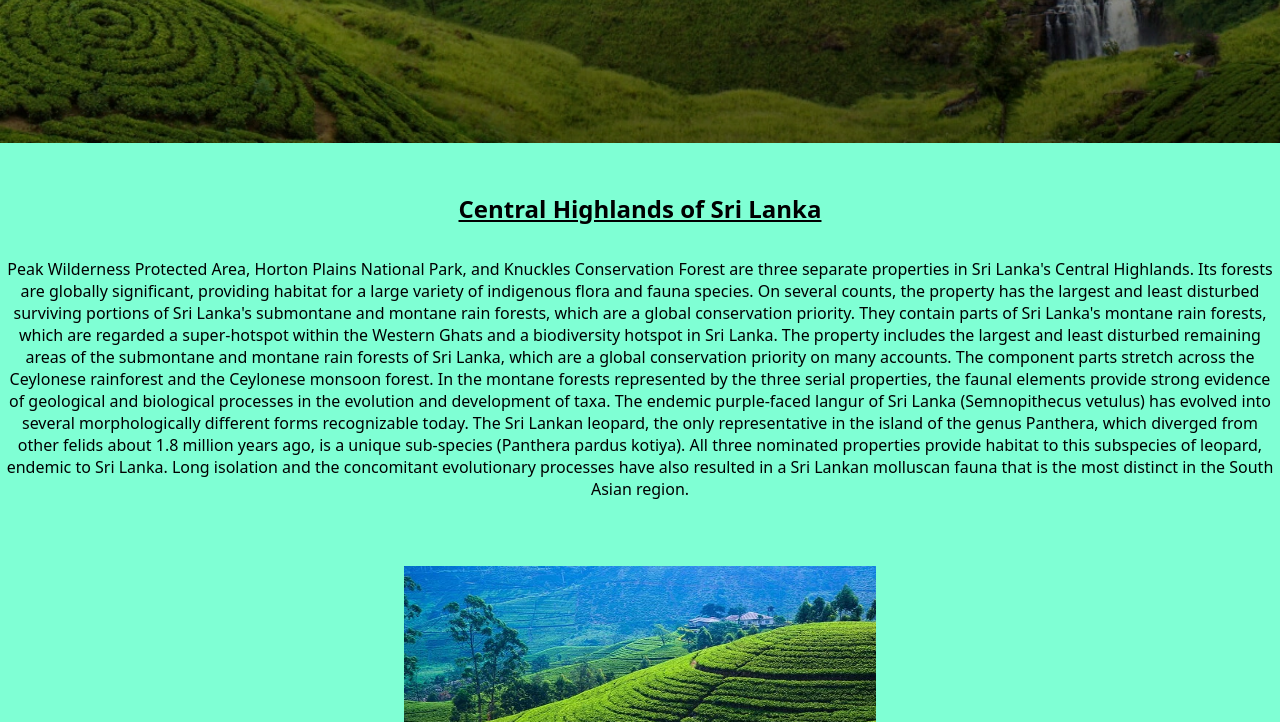
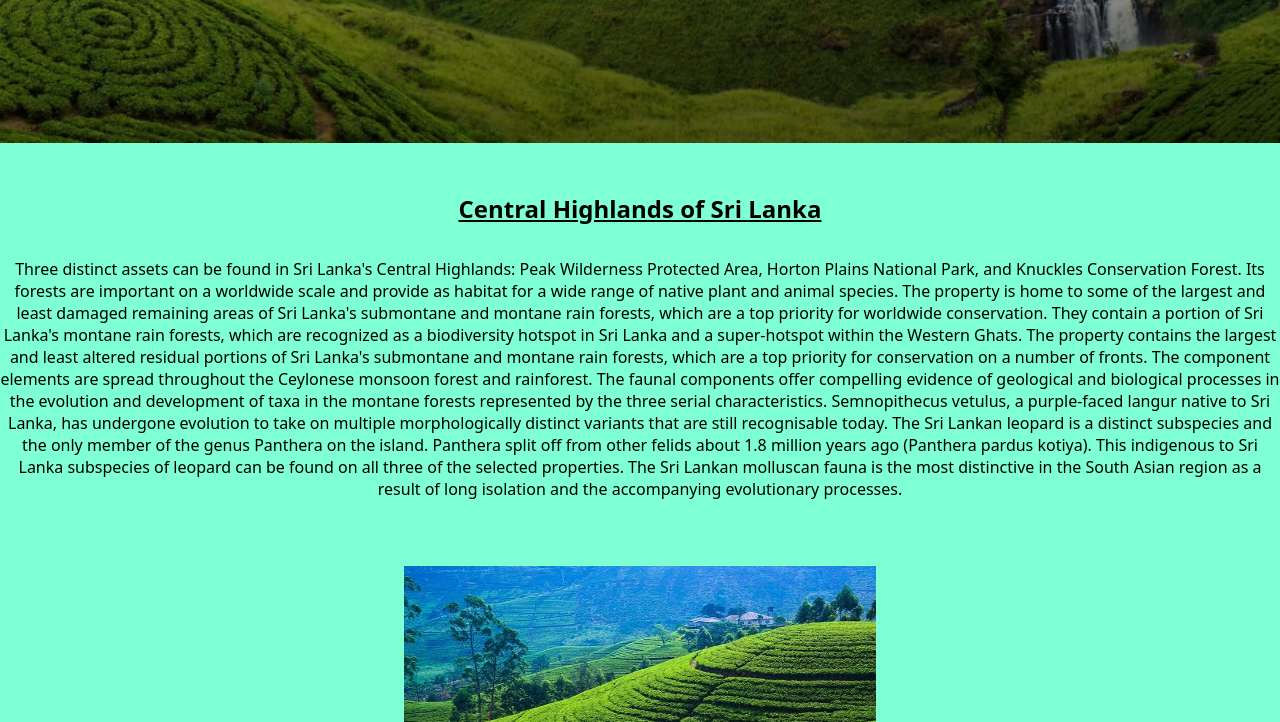
Before and after one commit to rajin4463/WDOS_Tourist_attraction, a plain HTML site: page heritage2.html in a window 1280 px wide. Shown: the part 605-1327 px from the top of the page. Drawn offline with Linux system fonts and the light colour scheme.

Commit message:
Add files via upload

```diff
--- a/heritage2.html
+++ b/heritage2.html
@@ -40,9 +40,10 @@
             <h2 align="center"><u>Central Highlands of Sri Lanka</u><br><br></h2>
         </section>
         <section>
-                <p align="center">Peak Wilderness Protected Area, Horton Plains National Park, and Knuckles Conservation Forest are three separate properties in Sri Lanka's Central Highlands. Its forests are globally significant, providing habitat for a large variety of indigenous flora and fauna species. On several counts, the property has the largest and least disturbed surviving portions of Sri Lanka's submontane and montane rain forests, which are a global conservation priority. They contain parts of Sri Lanka's montane rain forests, which are regarded a super-hotspot within the Western Ghats and a biodiversity hotspot in Sri Lanka.
-
-                The property includes the largest and least disturbed remaining areas of the submontane and montane rain forests of Sri Lanka, which are a global conservation priority on many accounts. The component parts stretch across the Ceylonese rainforest and the Ceylonese monsoon forest. In the montane forests represented by the three serial properties, the faunal elements provide strong evidence of geological and biological processes in the evolution and development of taxa. The endemic purple-faced langur of Sri Lanka (Semnopithecus vetulus) has evolved into several morphologically different forms recognizable today. The Sri Lankan leopard, the only representative in the island of the genus Panthera, which diverged from other felids about 1.8 million years ago, is a unique sub-species (Panthera pardus kotiya). All three nominated properties provide habitat to this subspecies of leopard, endemic to Sri Lanka. Long isolation and the concomitant evolutionary processes have also resulted in a Sri Lankan molluscan fauna that is the most distinct in the South Asian region. <br><br>
+                <p align="center">Three distinct assets can be found in Sri Lanka's Central Highlands: Peak Wilderness Protected Area, Horton Plains National Park, and Knuckles Conservation Forest. Its forests are important on a worldwide scale and provide as habitat for a wide range of native plant and animal species. The property is home to some of the largest and least damaged remaining areas of Sri Lanka's submontane and montane rain forests, which are a top priority for worldwide conservation. They contain a portion of Sri Lanka's montane rain forests, which are recognized as a biodiversity hotspot in Sri Lanka and a super-hotspot within the Western Ghats.
+                The property contains the largest and least altered residual portions of Sri Lanka's submontane and montane rain forests, which are a top priority for conservation on a number of fronts. The component elements are spread throughout the Ceylonese monsoon forest and rainforest. The faunal components offer compelling evidence of geological and biological processes in the evolution and development of taxa in the montane forests represented by the three serial characteristics. Semnopithecus vetulus, a purple-faced langur native to Sri Lanka, has undergone evolution to take on multiple morphologically distinct variants that are still recognisable today. The Sri Lankan leopard is a distinct subspecies and the only member of the genus Panthera on the island. Panthera split off from other felids about 1.8 million years ago (Panthera pardus kotiya).
+                This indigenous to Sri Lanka subspecies of leopard can be found on all three of the selected properties.
+                The Sri Lankan molluscan fauna is the most distinctive in the South Asian region as a result of long isolation and the accompanying evolutionary processes. <br><br>
             </p><br><br>
             <a href="https://whc.unesco.org/en/list/1203">
                 <img src="images/heritage2.webp" alt="Galle fort" width="472" height="266" id="img" class="center">
--- a/style/donations.css
+++ b/style/donations.css
@@ -90,6 +90,8 @@ body{
     flex-direction: row;
 }
 
+
+/* ---------------------- Donations ---------------- */
 @media (max-width: 900px) {
     #wrapper {
         flex-direction: column;
@@ -164,3 +166,4 @@ input { display: table-cell; height: 30px; border-radius: 5px;}
     color: white;
     background-color: #04AA6D;
 }
+/* ------------------------------------------------------------- */
--- a/style/hertage2.css
+++ b/style/hertage2.css
@@ -63,6 +63,7 @@ body{
 .a:hover{
     color: #04AA6D;
 }
+
 /* Image centering */
 
 .center {
@@ -72,6 +73,7 @@ body{
     width: 472;
     height: 266;
 }
+
 /* Centered text */
 .centered{
     position: absolute;
```
Also changed, not shown: style/index.css (+26 -19 lines).
